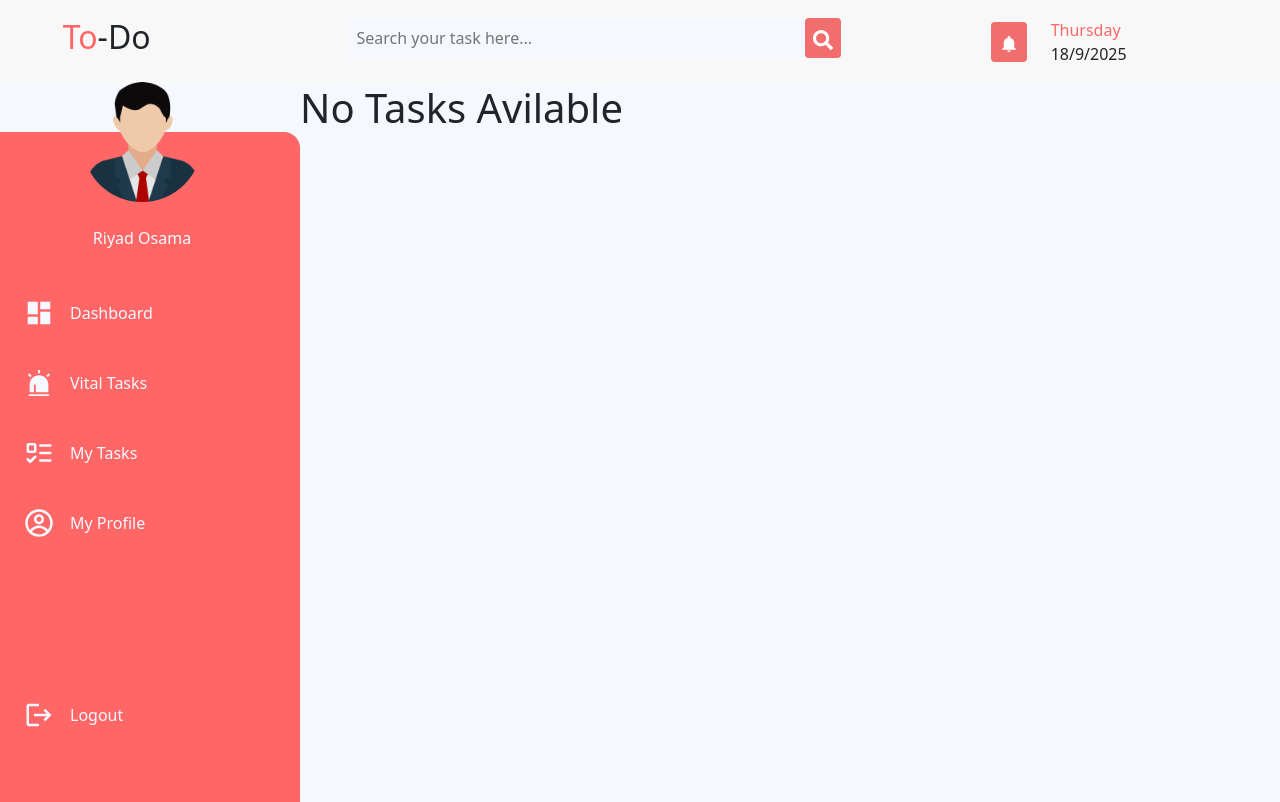
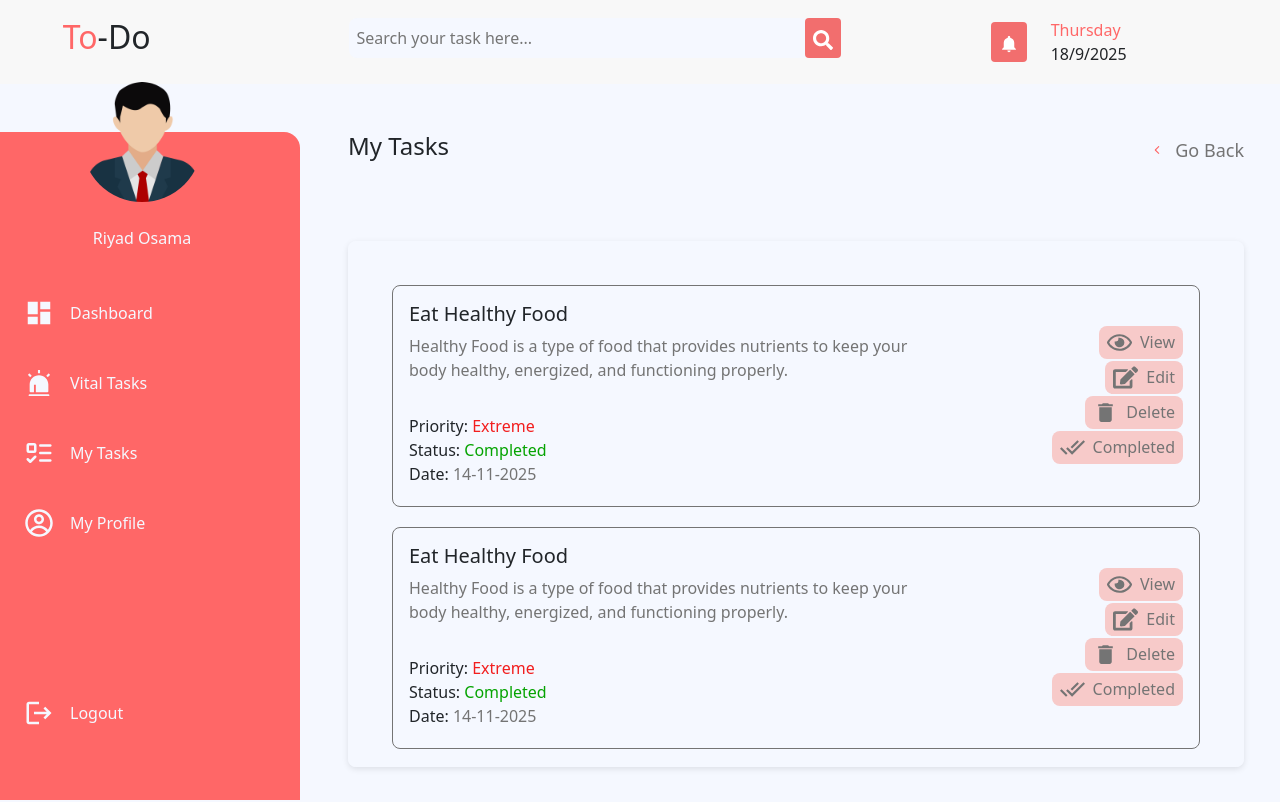
Before and after one commit to RiyadOsama/to-do-list-app, a React (Vite) app: page /tasks in a window 1280 px wide. Built offline with nearby package versions, Linux system fonts and the light colour scheme.

Commit message:
✨ feat:  Added The My Tasaks and Vital Tasks Components

```diff
--- a/src/components/molecules/UncompletedTaskCard.jsx
+++ b/src/components/molecules/TaskCard.jsx
@@ -4,7 +4,7 @@ import { Link } from "react-router-dom";
 import { MdDelete } from "react-icons/md";
 import { IoMdDoneAll } from "react-icons/io";
 
-function UncompletedTaskCard() {
+function TaskCard() {
   return (
     <div className={styles.taskCard}>
       <div className="row h-100">
@@ -53,4 +53,4 @@ function UncompletedTaskCard() {
   );
 }
 
-export default UncompletedTaskCard;
+export default TaskCard;
--- a/src/pages/dashboard/Dashboard.jsx
+++ b/src/pages/dashboard/Dashboard.jsx
@@ -4,7 +4,7 @@ import { BiTask } from "react-icons/bi";
 import { LuClipboardList } from "react-icons/lu";
 import { MdAdd } from "react-icons/md";
 import { Link } from "react-router-dom";
-import UncompletedTaskCard from "../../components/molecules/UncompletedTaskCard";
+import TaskCard from "../../components/molecules/TaskCard";
 import CompletedTaskCard from "../../components/molecules/CompletedTaskCard";
 import TaskStatusCard from "../../components/molecules/TaskStatusCard";
 function Dashboard() {
@@ -30,10 +30,11 @@ function Dashboard() {
               </div>
             </div>
             <div style={{ overflow: "auto", height: "550px" }}>
-              <UncompletedTaskCard />
-              <UncompletedTaskCard />
-              <UncompletedTaskCard />
-              <UncompletedTaskCard />
+              <TaskCard />
+              <TaskCard />
+              <TaskCard />
+              <TaskCard />
+              <TaskCard />
             </div>
           </div>
         </div>
--- a/src/pages/to-do/MyTasks.jsx
+++ b/src/pages/to-do/MyTasks.jsx
@@ -1,7 +1,30 @@
+import { Link } from "react-router-dom";
+import styles from "../../styles/form.module.css";
+import { IoIosArrowBack } from "react-icons/io";
+import TaskCard from "../../components/molecules/TaskCard";
+
 function MyTasks() {
   return (
-    <div>
-      <h1>No Tasks Avilable</h1>
+    <div className="m-5 mb-2">
+      <div className={styles.header}>
+        <h4>My Tasks</h4>
+        <Link to="/" className={styles.goBack}>
+          <IoIosArrowBack size={20} />
+          <span>Go Back</span>
+        </Link>
+      </div>
+      <br /> <br />
+      <div
+        className={styles.parent}
+        style={{ display: "block", overflow: "auto", height: "65.8vh" }}
+      >
+        <TaskCard />
+        <TaskCard />
+        <TaskCard />
+        <TaskCard />
+        <TaskCard />
+        <TaskCard />
+      </div>
     </div>
   );
 }
--- a/src/pages/to-do/VitalTasks.jsx
+++ b/src/pages/to-do/VitalTasks.jsx
@@ -1,7 +1,30 @@
+import { Link } from "react-router-dom";
+import styles from "../../styles/form.module.css";
+import { IoIosArrowBack } from "react-icons/io";
+import TaskCard from "../../components/molecules/TaskCard";
+
 function VitalTasks() {
   return (
-    <div>
-      <h1>No Vital Tasks Avilable</h1>
+    <div className="m-5 mb-2">
+      <div className={styles.header}>
+        <h4>Vital Tasks</h4>
+        <Link to="/" className={styles.goBack}>
+          <IoIosArrowBack size={20} />
+          <span>Go Back</span>
+        </Link>
+      </div>
+      <br /> <br />
+      <div
+        className={styles.parent}
+        style={{ display: "block", overflow: "auto", height: "65.8vh" }}
+      >
+        <TaskCard />
+        <TaskCard />
+        <TaskCard />
+        <TaskCard />
+        <TaskCard />
+        <TaskCard />
+      </div>
     </div>
   );
 }
--- a/src/styles/sidebar.module.css
+++ b/src/styles/sidebar.module.css
@@ -1,7 +1,7 @@
 .sidebar {
   background-color: var(--primaryColor);
   min-width: 300px;
-  height: calc(100vh - 130.39px);
+  height: calc(100vh - 132px);
   margin-top: 48px;
   border-top-right-radius: 16px;
   color: var(--backgroundColor);
```
